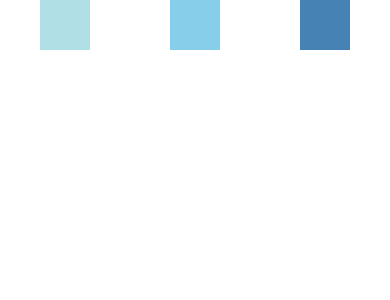
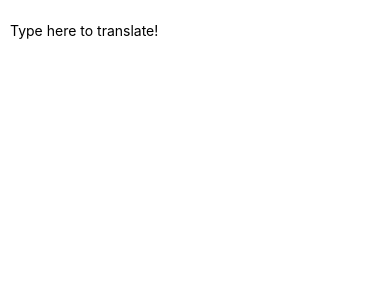
Before and after one commit to siddhant-curious/Learn-React-Native, a React Native app: screen / in a window 390 px wide. Shown: the top 300 px of the page. Built offline with nearby package versions, Linux system fonts and the light colour scheme.

Commit message:
IPO Basics

```diff
--- a/App.js
+++ b/App.js
@@ -1,5 +1,6 @@
 import React, { Component } from 'react';
 import { StyleSheet, Text, View,Image } from 'react-native';
+import {LanguageTranslator} from './inputs.js';
 
 
 const styles = StyleSheet.create({
@@ -118,7 +119,8 @@
   render() {
     return (
       // <FlexDimensionsBasics/>
-      <JustifyContentBasics/>
+      // <JustifyContentBasics/>
+      <LanguageTranslator/>
       // <View style={{ flex: 1, justifyContent: "center", alignItems: "center" }}>
       //   <Text>Hello, world!</Text>
       //   <Bananas />
--- /dev/null
+++ b/inputs.js
@@ -0,0 +1,28 @@
+import React, { Component } from 'react';
+import {Text, TextInput, View } from 'react-native';
+
+export class LanguageTranslator extends Component {
+
+    constructor(props) {
+        super(props);
+        this.state = {text: ''};
+      }
+
+    render(){
+        return (
+            <View style={{padding: 10}}>
+            <TextInput
+            style={{height: 40}}
+            placeholder="Type here to translate!"
+            onChangeText={(text) => this.setState({text})}
+            value={this.state.text}
+            />
+
+            <Text style={{padding: 10, fontSize: 42}}>
+                {this.state.text.split(' ').map((word) => word && '👽').join(' ')}
+            </Text>
+
+            </View>
+        );
+    }
+}
```
